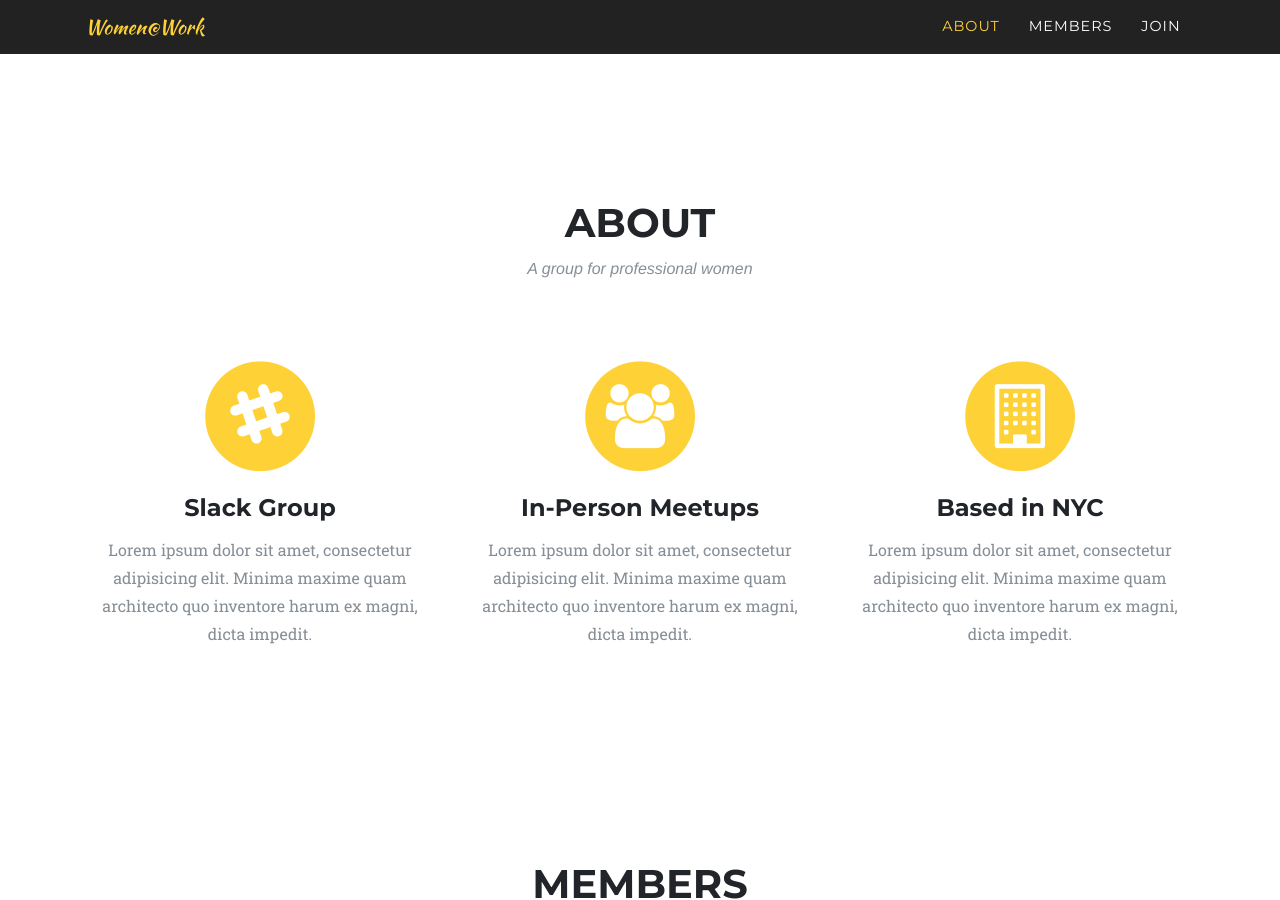
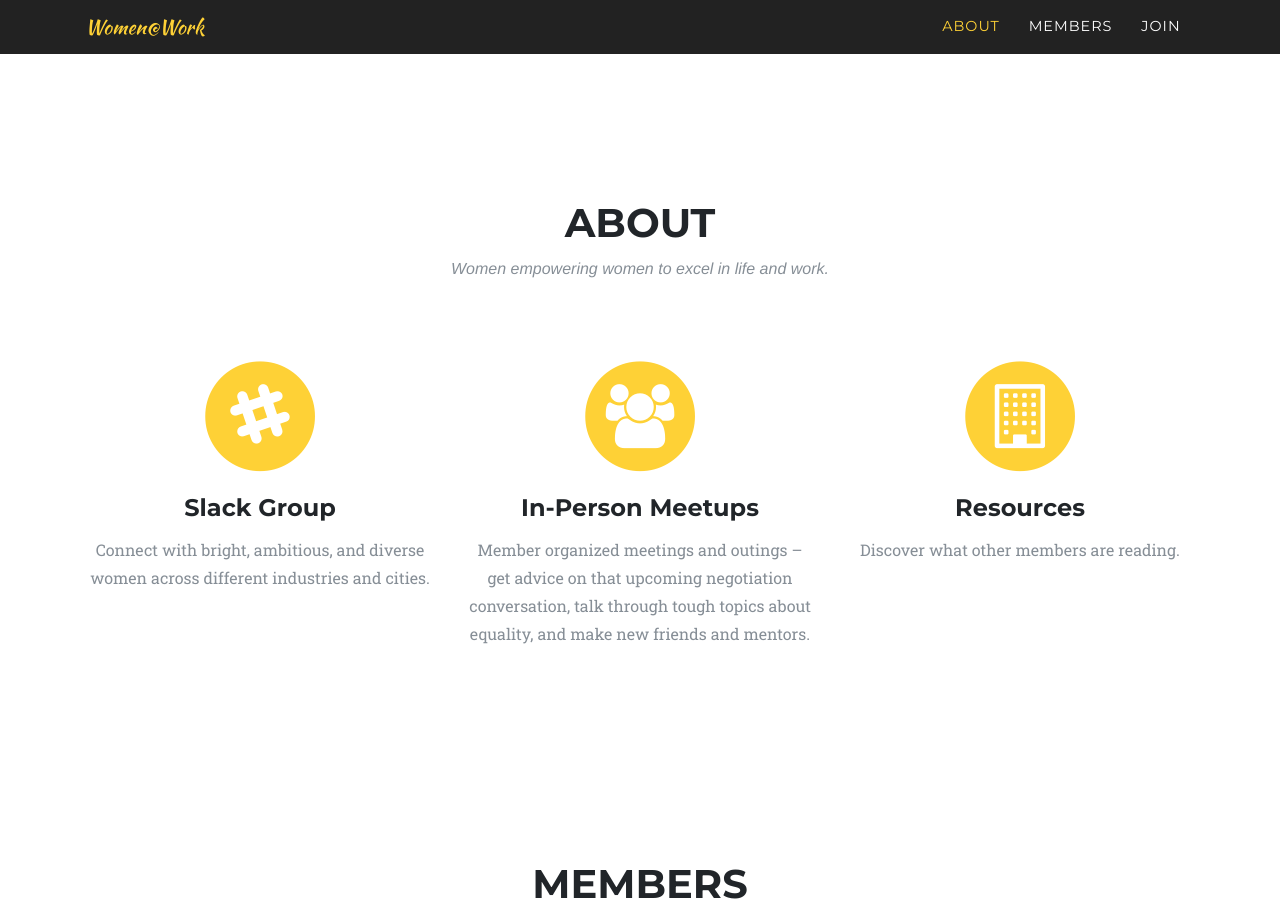
Before and after one commit to juhneece/womenatwork, a Jekyll site: the page built from index.html, in a window 1280 px wide and 900 px high, scrolled down 702 px. Built offline with Jekyll 4.4.1, drawn with Linux system fonts in a browser that asks for light colours; some web fonts are replaced.

Commit message:
Update index.html
added copy to about section

```diff
--- a/index.html
+++ b/index.html
@@ -21,7 +21,7 @@ h1: Women<wbr>@Work
     <div class="row">
       <div class="col-lg-12 text-center">
         <h2 class="section-heading">About</h2>
-        <h3 class="section-subheading text-muted">{{ site.description }}</h3>
+        <h3 class="section-subheading text-muted">Women empowering women to excel in life and work.</h3>
       </div>
     </div>
     <div class="row text-center">
@@ -31,7 +31,7 @@ h1: Women<wbr>@Work
           <i class="fa fa-slack fa-stack-1x fa-inverse"></i>
         </span>
         <h4 class="service-heading">Slack Group</h4>
-        <p class="text-muted">Lorem ipsum dolor sit amet, consectetur adipisicing elit. Minima maxime quam architecto quo inventore harum ex magni, dicta impedit.</p>
+        <p class="text-muted">Connect with bright, ambitious, and diverse women across different industries and cities.</p>
       </div>
       <div class="col-md-4">
         <span class="fa-stack fa-4x">
@@ -39,15 +39,15 @@ h1: Women<wbr>@Work
           <i class="fa fa-users fa-stack-1x fa-inverse"></i>
         </span>
         <h4 class="service-heading">In-Person Meetups</h4>
-        <p class="text-muted">Lorem ipsum dolor sit amet, consectetur adipisicing elit. Minima maxime quam architecto quo inventore harum ex magni, dicta impedit.</p>
+        <p class="text-muted">Member organized meetings and outings – get advice on that upcoming negotiation conversation, talk through tough topics about equality, and make new friends and mentors.</p>
       </div>
       <div class="col-md-4">
         <span class="fa-stack fa-4x">
           <i class="fa fa-circle fa-stack-2x text-primary"></i>
           <i class="fa fa-building-o fa-stack-1x fa-inverse"></i>
         </span>
-        <h4 class="service-heading">Based in NYC</h4>
-        <p class="text-muted">Lorem ipsum dolor sit amet, consectetur adipisicing elit. Minima maxime quam architecto quo inventore harum ex magni, dicta impedit.</p>
+        <h4 class="service-heading">Resources</h4>
+        <p class="text-muted">Discover what other members are reading.</p>
       </div>
     </div>
   </div>
```
